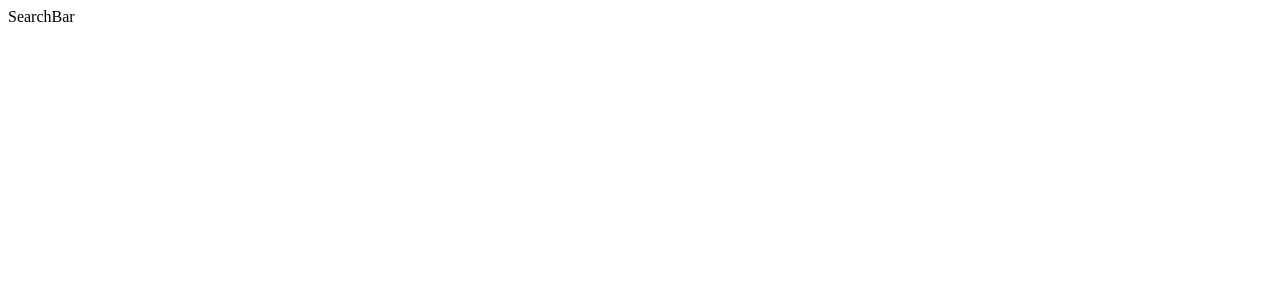
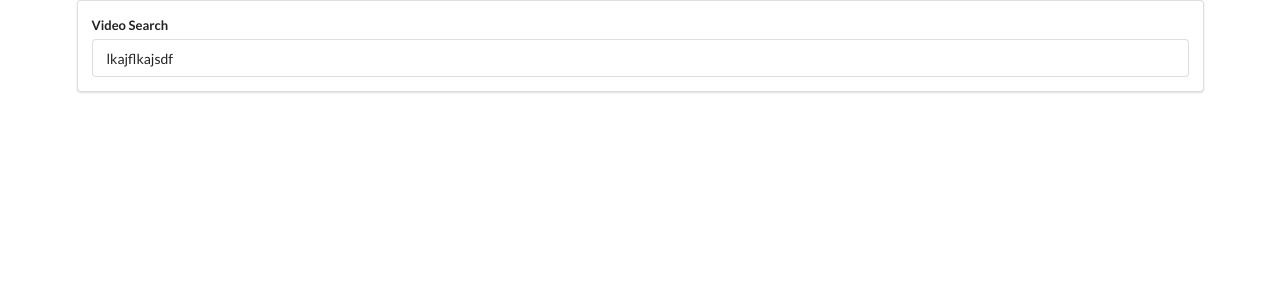
Before and after one commit to StephenGrider/redux-code, a React (Create React App) app in the folder videos/: page / in a window 1280 px wide. Shown: the top 300 px of the page. Built offline with nearby package versions, Linux system fonts and the light colour scheme.

Commit message:
event handler

```diff
--- a/videos/public/index.html
+++ b/videos/public/index.html
@@ -1,10 +1,12 @@
 <!DOCTYPE html>
 <html lang="en">
+
 <head>
   <meta charset="utf-8">
   <link rel="shortcut icon" href="%PUBLIC_URL%/favicon.ico">
   <meta name="viewport" content="width=device-width, initial-scale=1, shrink-to-fit=no">
   <meta name="theme-color" content="#000000">
+  <link rel="stylesheet" href="https://cdnjs.cloudflare.com/ajax/libs/semantic-ui/2.4.1/semantic.min.css">
   <!--
       manifest.json provides metadata used when your web app is added to the
       homescreen on Android. See https://developers.google.com/web/fundamentals/web-app-manifest/
@@ -21,6 +23,7 @@
     -->
   <title>React App</title>
 </head>
+
 <body>
   <noscript>
     You need to enable JavaScript to run this app.
@@ -37,4 +40,5 @@
       To create a production bundle, use `npm run build` or `yarn build`.
     -->
 </body>
+
 </html>
--- a/videos/src/components/App.js
+++ b/videos/src/components/App.js
@@ -4,7 +4,7 @@
 class App extends React.Component {
   render() {
     return (
-      <div>
+      <div className="ui container">
         <SearchBar />
       </div>
     );
--- a/videos/src/components/SearchBar.js
+++ b/videos/src/components/SearchBar.js
@@ -1,8 +1,25 @@
 import React from 'react';
 
 class SearchBar extends React.Component {
+  state = { term: 'lkajflkajsdf' };
+
+  onInputChange = () => {};
+
   render() {
-    return <div>SearchBar</div>;
+    return (
+      <div className="search-bar ui segment">
+        <form className="ui form">
+          <div className="field">
+            <label>Video Search</label>
+            <input
+              type="text"
+              value={this.state.term}
+              onChange={this.onInputChange}
+            />
+          </div>
+        </form>
+      </div>
+    );
   }
 }
 
```
Lines whose indentation alone changed are shown as unchanged.
